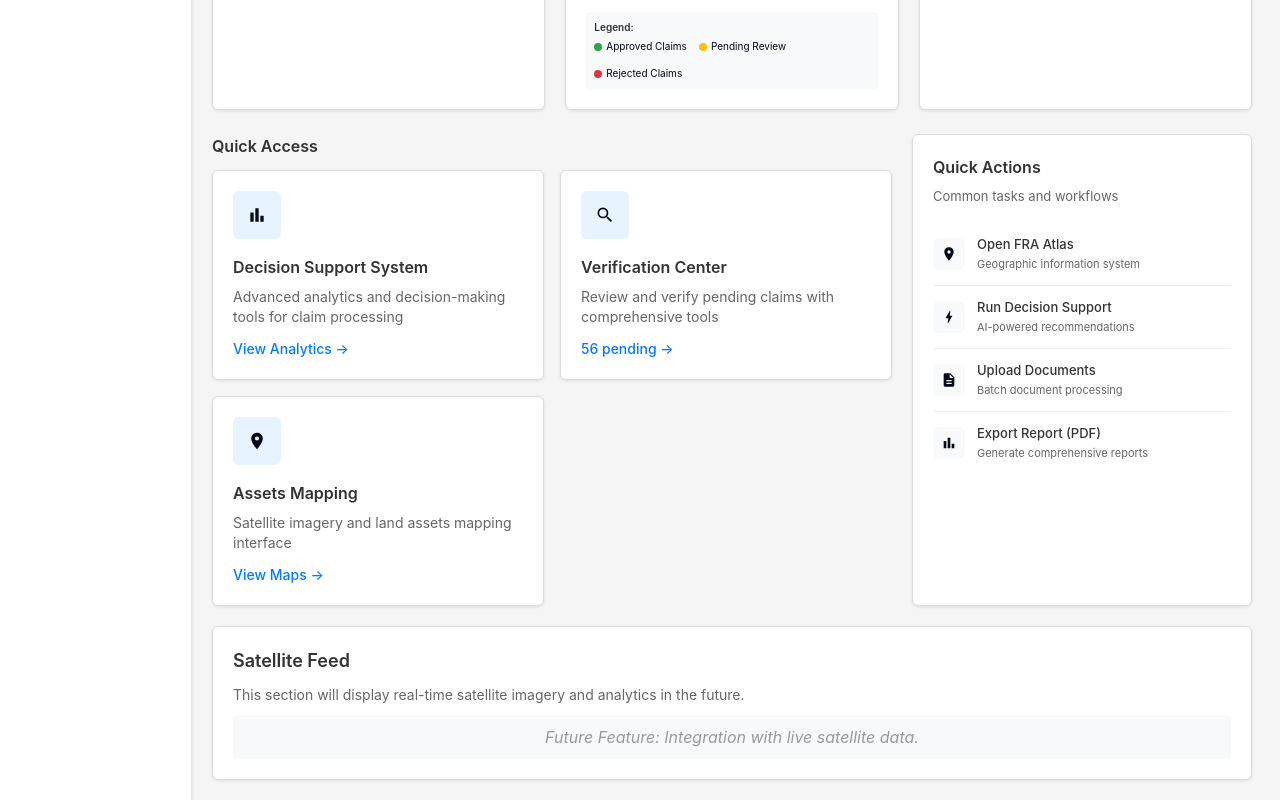
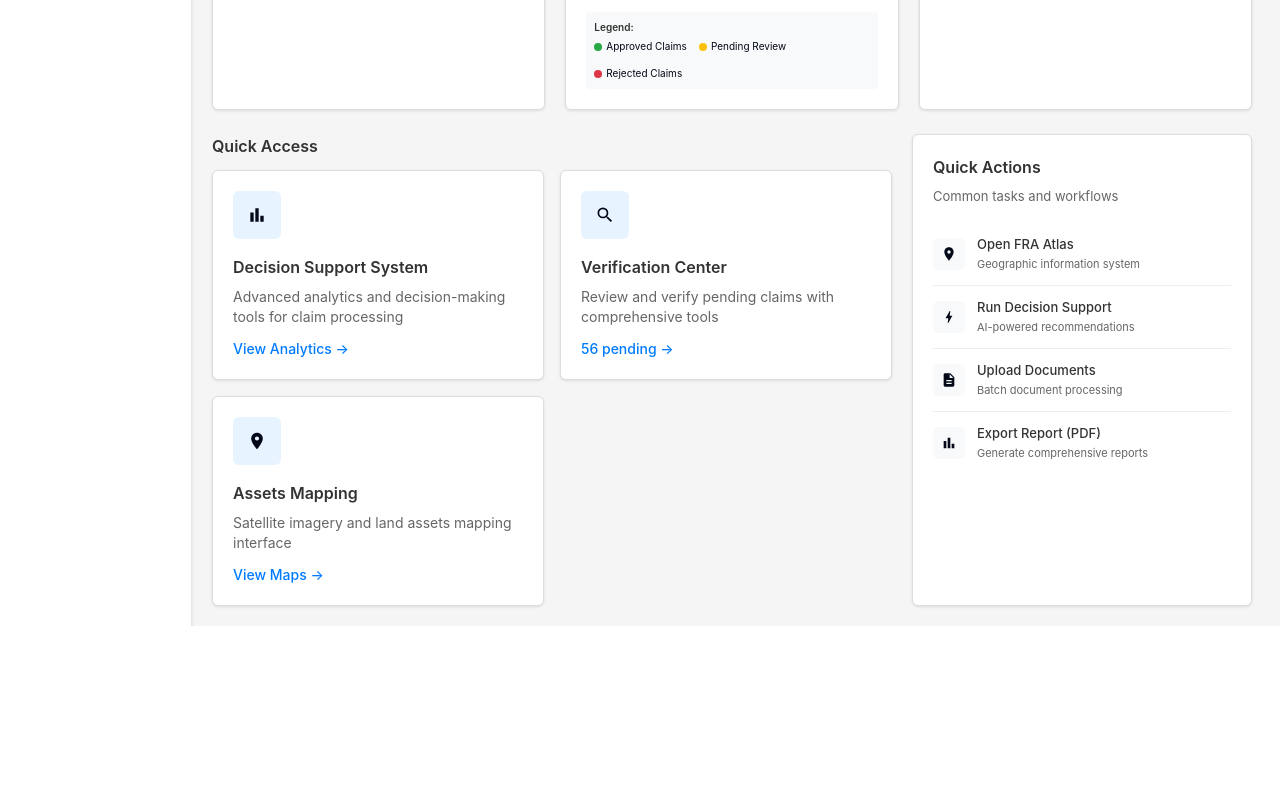
Before and after one commit to Abhaysoft-inc/sih-mvp, a Next.js app: page /dashboard/tehsil in a window 1280 px wide. Shown: the part 1809-2609 px from the top of the page. After the commit the page ends 2435 px from the top, so only its background shows below. Built offline with nearby package versions, Linux system fonts and the light colour scheme.

Commit message:
added satellite feed

```diff
--- a/src/app/dashboard/tehsil/page.jsx
+++ b/src/app/dashboard/tehsil/page.jsx
@@ -1718,6 +1718,7 @@ export default function TehsilDashboard() {
           )}
 
           {/* Satellite Feed Section */}
+          {activeTab === 'satelliteFeeds' && (
             <div style={{
               marginTop: "20px",
               padding: "20px",
@@ -1752,6 +1753,7 @@ export default function TehsilDashboard() {
                 Future Feature: Integration with live satellite data.
               </div>
             </div>
+          )}
         </div> {/* Close Main Content Area */}
       </div> {/* Close Flex Container */}
     </div>
```
Lines whose indentation alone changed are shown as unchanged.
